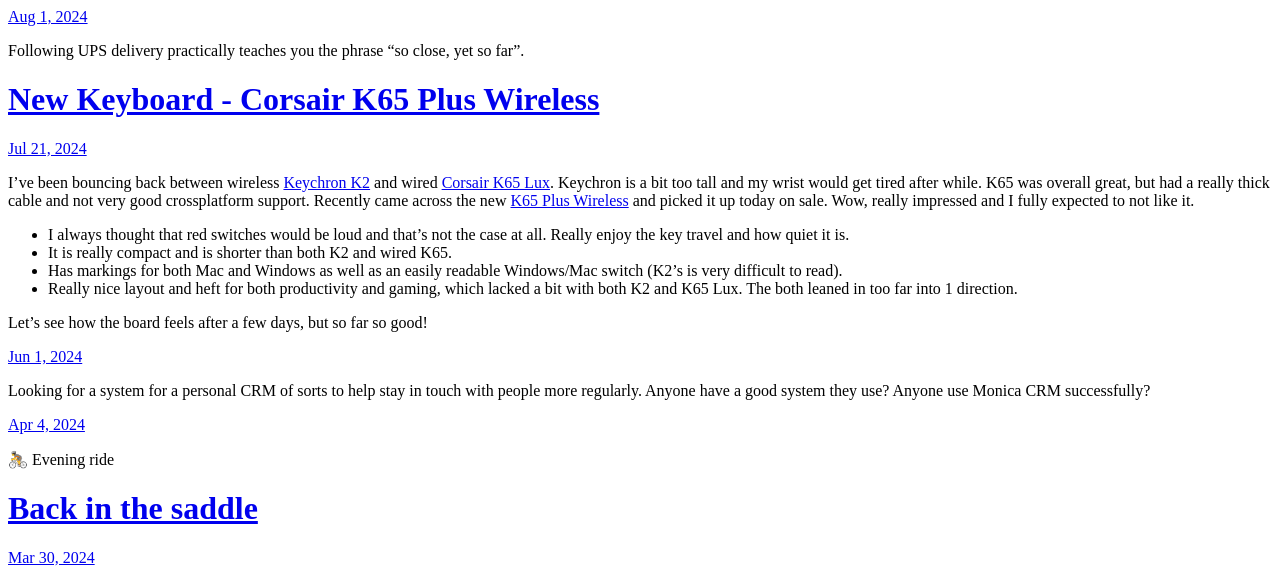
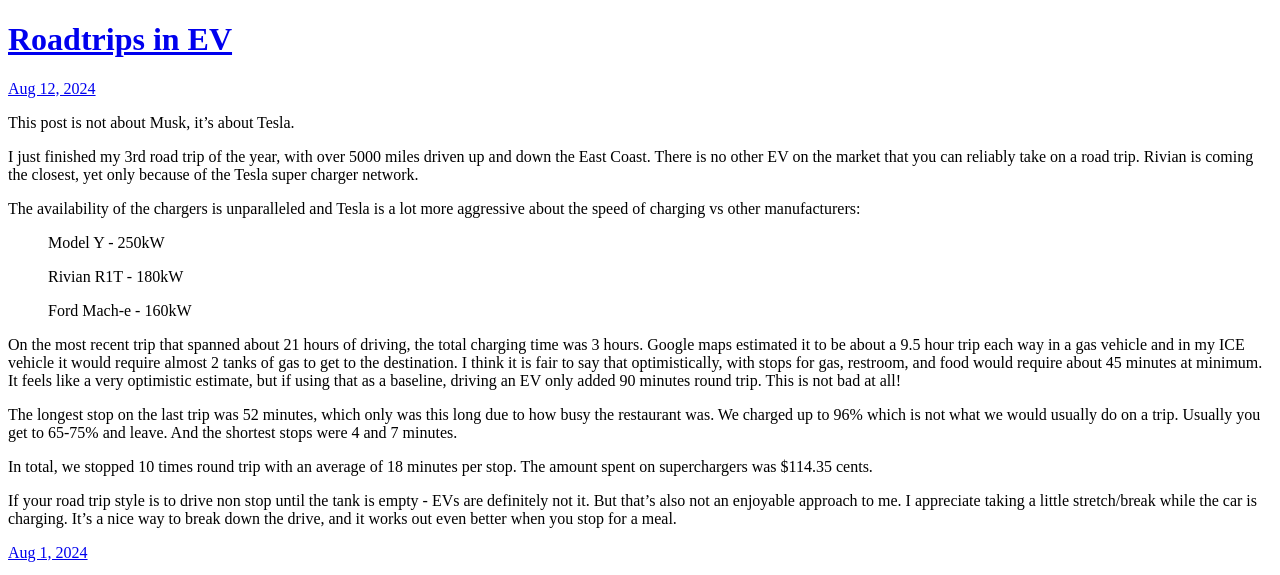
Before and after one commit to kashura/microblog_backup, a plain HTML site: page index.html in a window 1280 px wide. Shown: the top 575 px of the page. Drawn offline with Linux system fonts and the light colour scheme.

Commit message:
Archiving from Micro.blog.

```diff
--- a/index.html
+++ b/index.html
@@ -21,6 +21,34 @@
 <div class="h-feed">
 
 
+
+	  <div class="h-entry">
+
+			<h1><a href="https://valerakushnir.com/2024/08/12/roadtrips-in-ev.html">Roadtrips in EV</a></h1>
+
+
+		<a href="https://valerakushnir.com/2024/08/12/roadtrips-in-ev.html" class="u-url"><time class="dt-published" datetime="2024-08-12 20:44:54 -0400">Aug 12, 2024</time></a>
+
+		<div class="e-content">
+			 <p>This post is not about Musk, it&rsquo;s about Tesla.</p>
+<p>I just finished my 3rd road trip of the year, with over 5000 miles driven up and down the East Coast. There is no other EV on the market that you can reliably take on a road trip. Rivian is coming the closest, yet only because of the Tesla super charger network.</p>
+<p>The availability of the chargers is unparalleled and Tesla is a lot more aggressive about the speed of charging vs other manufacturers:</p>
+<blockquote>
+<p>Model Y - 250kW</p>
+</blockquote>
+<blockquote>
+<p>Rivian R1T - 180kW</p>
+</blockquote>
+<blockquote>
+<p>Ford Mach-e - 160kW</p>
+</blockquote>
+<p>On the most recent trip that spanned about 21 hours of driving, the total charging time was 3 hours. Google maps estimated it to be about a 9.5 hour trip each way in a gas vehicle and in my ICE vehicle it would require almost 2 tanks of gas to get to the destination. I think it is fair to say that optimistically, with stops for gas, restroom, and food would require about 45 minutes at minimum. It feels like a very optimistic estimate, but if using that as a baseline, driving an EV only added 90 minutes round trip. This is not bad at all!</p>
+<p>The longest stop on the last trip was 52 minutes, which only was this long due to how busy the restaurant was. We charged up to 96% which is not what we would usually do on a trip. Usually you get to 65-75% and leave. And the shortest stops were 4 and 7 minutes.</p>
+<p>In total, we stopped 10 times round trip with an average of 18 minutes per stop. The amount spent on superchargers was $114.35 cents.</p>
+<p>If your road trip style is to drive non stop until the tank is empty - EVs are definitely not it. But that&rsquo;s also not an enjoyable approach to me. I appreciate taking a little stretch/break while the car is charging. It&rsquo;s a nice way to break down the drive, and it works out even better when you stop for a meal.</p>
+
+		</div>
+	  </div>
 
 	  <div class="h-entry">
 
```
